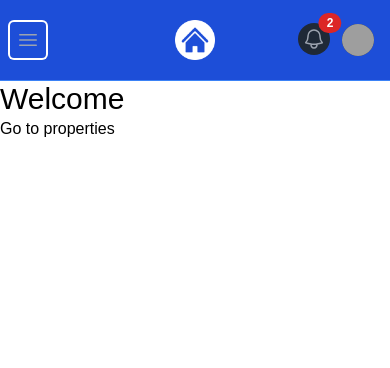
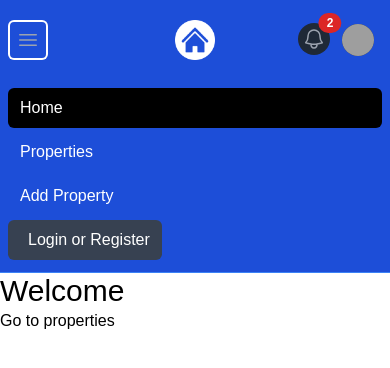
Before and after one commit to codiemaureen/PropertyPulse, a Next.js app: page / in a window 390 px wide. Both pictures are taken after a click on the button "Open main menu". Shown: the top 368 px of the page. Built offline with nearby package versions, Linux system fonts and the light colour scheme; grey boxes are pictures that could not be loaded.

Commit message:
Feature: Adding hanmburger button function

```diff
--- a/app/components/NavBar.jsx
+++ b/app/components/NavBar.jsx
@@ -1,3 +1,5 @@
+'use client';
+import  { useState } from 'react';
 import logo from '@/assets/images/logo-white.png';
 import Image from 'next/image';
 import profileDefault from '@/assets/images/profile.png';
@@ -6,6 +8,7 @@ import { FaGoogle } from 'react-icons/fa';
 
 
 const NavBar = () => {
+ const [isMobileMenuOpen, setIsMobileMenuOpen] = useState(false);
  return (
   <>
     <nav className="bg-blue-700 border-b border-blue-500">
@@ -19,6 +22,7 @@ const NavBar = () => {
               className="relative inline-flex items-center justify-center rounded-md p-2 text-gray-400 hover:bg-gray-700 hover:text-white focus:outline-none focus:ring-2 focus:ring-inset focus:ring-white"
               aria-controls="mobile-menu"
               aria-expanded="false"
+              onClick={ () => setIsMobileMenuOpen((prev) => !prev)}
             >
               <span className="absolute -inset-0.5"></span>
               <span className="sr-only">Open main menu</span>
@@ -181,7 +185,8 @@ const NavBar = () => {
       </div>
 
       {/* <!-- Mobile menu, show/hide based on menu state. --> */}
-      <div className="hidden" id="mobile-menu">
+      {isMobileMenuOpen && (
+      <div id="mobile-menu">
         <div className="space-y-1 px-2 pb-3 pt-2">
           <Link
             href="/"
@@ -205,7 +210,7 @@ const NavBar = () => {
             <span>Login or Register</span>
           </button>
         </div>
-      </div>
+      </div> )}
     </nav>
   </>
   );
```
